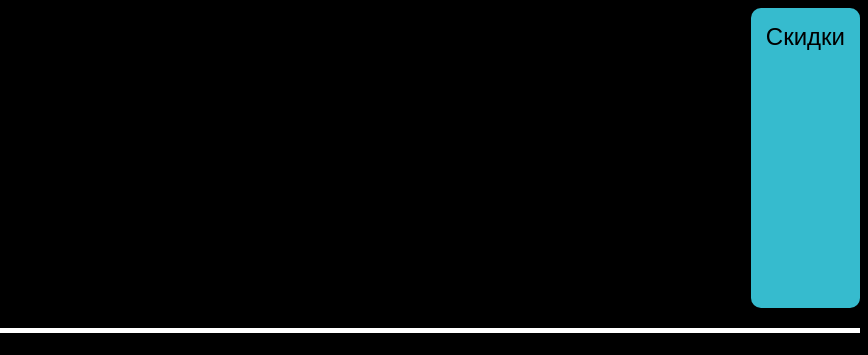
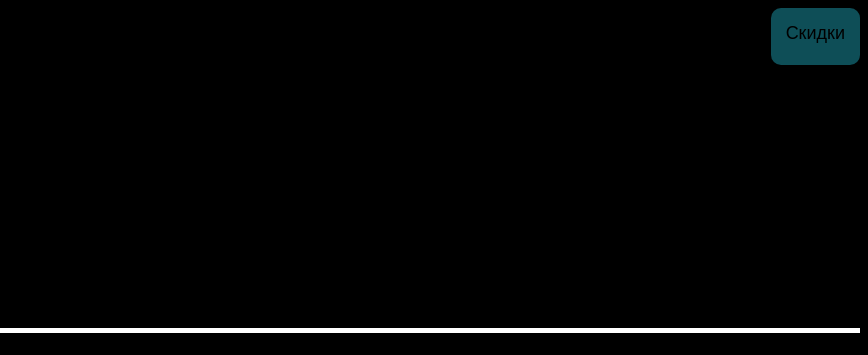
Before and after one commit to Gugret/sdfsdfsdf, a plain HTML site: page index.html in a window 1280 px wide. Shown: the top 355 px of the page, 412-1280 px from the left. Drawn offline with Linux system fonts and the light colour scheme.

Commit message:
Update style.css

```diff
--- a/style.css
+++ b/style.css
@@ -12,12 +12,13 @@ header {
 }
 
 .button {
-    background-color: #36bbce;
+    background-color: #0E4E57;
     color: black;
     text-decoration: none;
     padding: 15px;
-    font-size: 24px;
+    font-size: 18px;
     border-radius: 10px;
+    height: 27px;
 }
 
 nav {
```
